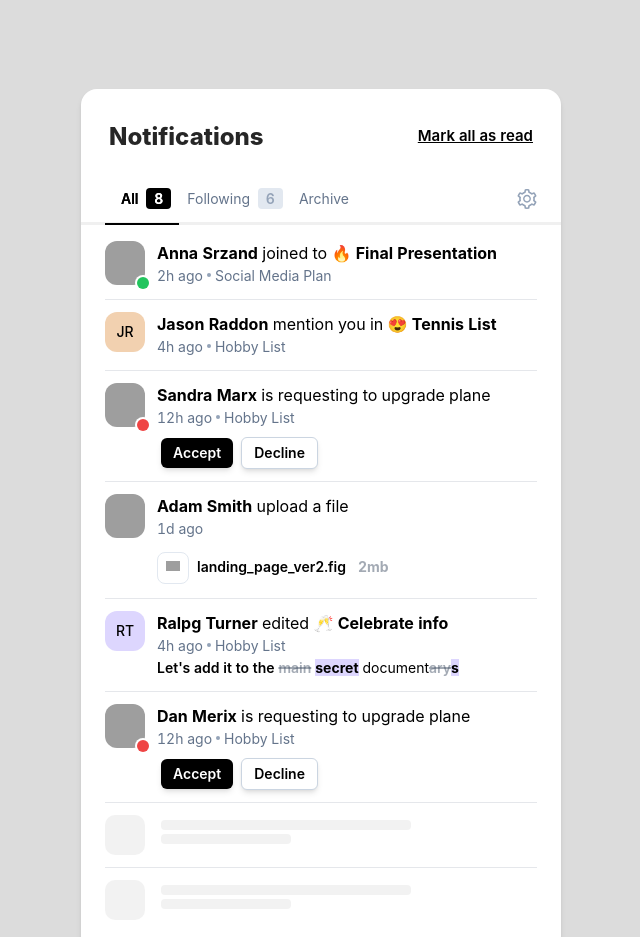
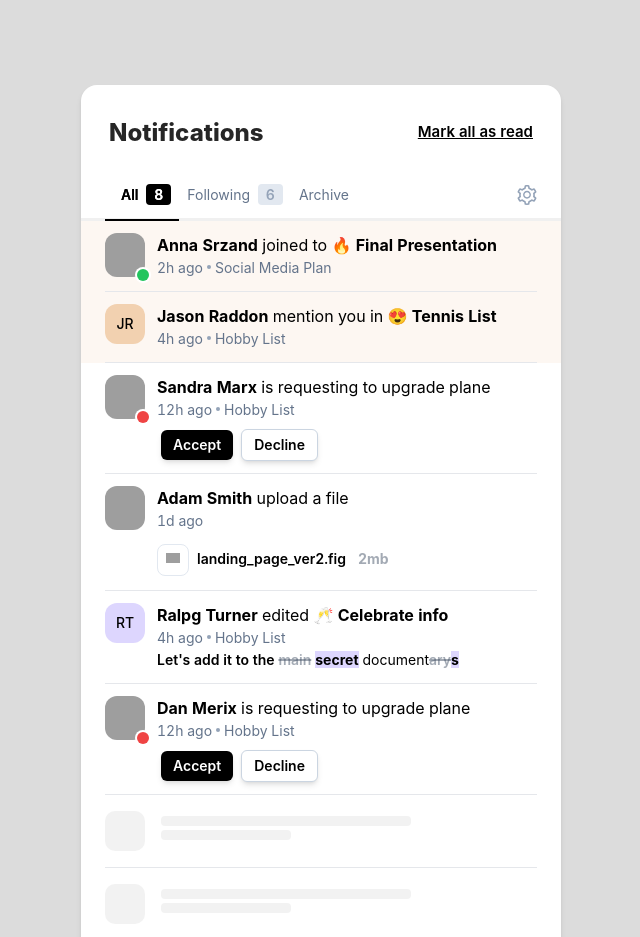
Before and after one commit to thara003/shiny-happiness, a Vue app: page / in a window 1280 px wide. Shown: the top 937 px of the page, without its empty margins (319-959 px from the left). Built offline with nearby package versions, Linux system fonts and the light colour scheme; grey boxes are pictures that could not be loaded.

Commit message:
add background-color

```diff
--- a/src/Notification.vue
+++ b/src/Notification.vue
@@ -37,6 +37,9 @@
 </div>
 </template>
 <style >
+.ant-tabs-top > .ant-tabs-nav{
+    margin-bottom: 0px !important;
+}
 .ant-tabs-nav-wrap{
     margin-left: 1.5rem;
 }
--- a/src/components/Body.vue
+++ b/src/components/Body.vue
@@ -1,17 +1,21 @@
 <template>
-    <div class="px-6 mb-8">
-        <!-- change the background if key is 1 and 2 -->
-        <div v-for="message in messages" v-bind:key="message.id">
+    <div class="mb-8">
+        <div v-for="message in messages" v-bind:key="message.id" :class="[message.id === 1 || message.id === 2 ? 'bg-color' : '']">
             <Message :strong1="message.strong1" :text="message.text" :strong2="message.strong2"
                 :timeago="message.timeago" :listitem="message.listitem" :button="message.button"
                 :upload="message.upload" :strike="message.strike" :src="message.src" :status = "message.status" :display="message.display"/>
-            <hr class="my-3" />
+            <hr class ="mx-6"/>
         </div>
-        <Skeleton />
-        <hr class="my-3" />
-        <Skeleton />
+        <Skeleton class="my-4 px-6"/>
+        <hr class="mx-6" />
+        <Skeleton class="mt-4 px-6"/>
     </div>
 </template>
+<style>
+.bg-color {
+    background-color: #fdf7f2;
+}
+</style>
 <script>
 import { defineComponent } from 'vue';
 import Message from './Message.vue';
--- a/src/components/Message.vue
+++ b/src/components/Message.vue
@@ -1,5 +1,5 @@
 <template>
-  <div class="flex">
+  <div class="flex px-6 py-3">
     <div v-show="src" class="inline-flex w-10 h-11 relative">
       <img class='w-10 h-11 object-cover rounded-xl' alt='User avatar'
         :src="src">
@@ -27,7 +27,7 @@
     </div>
   </div>
 </template>
-<style>
+<style scoped>
 .bg-color {
   background-color: #f2d1b0;
 }
```
